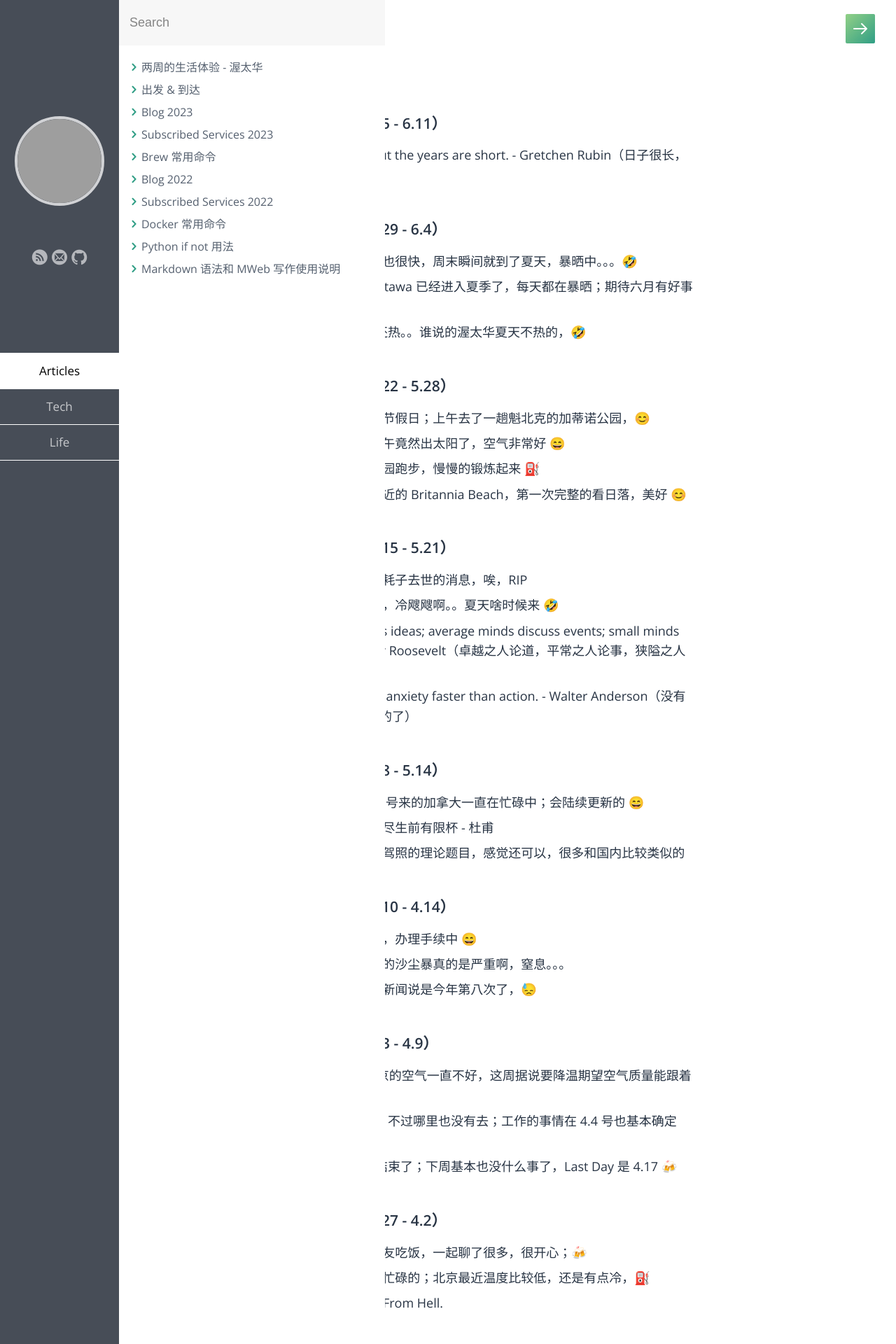
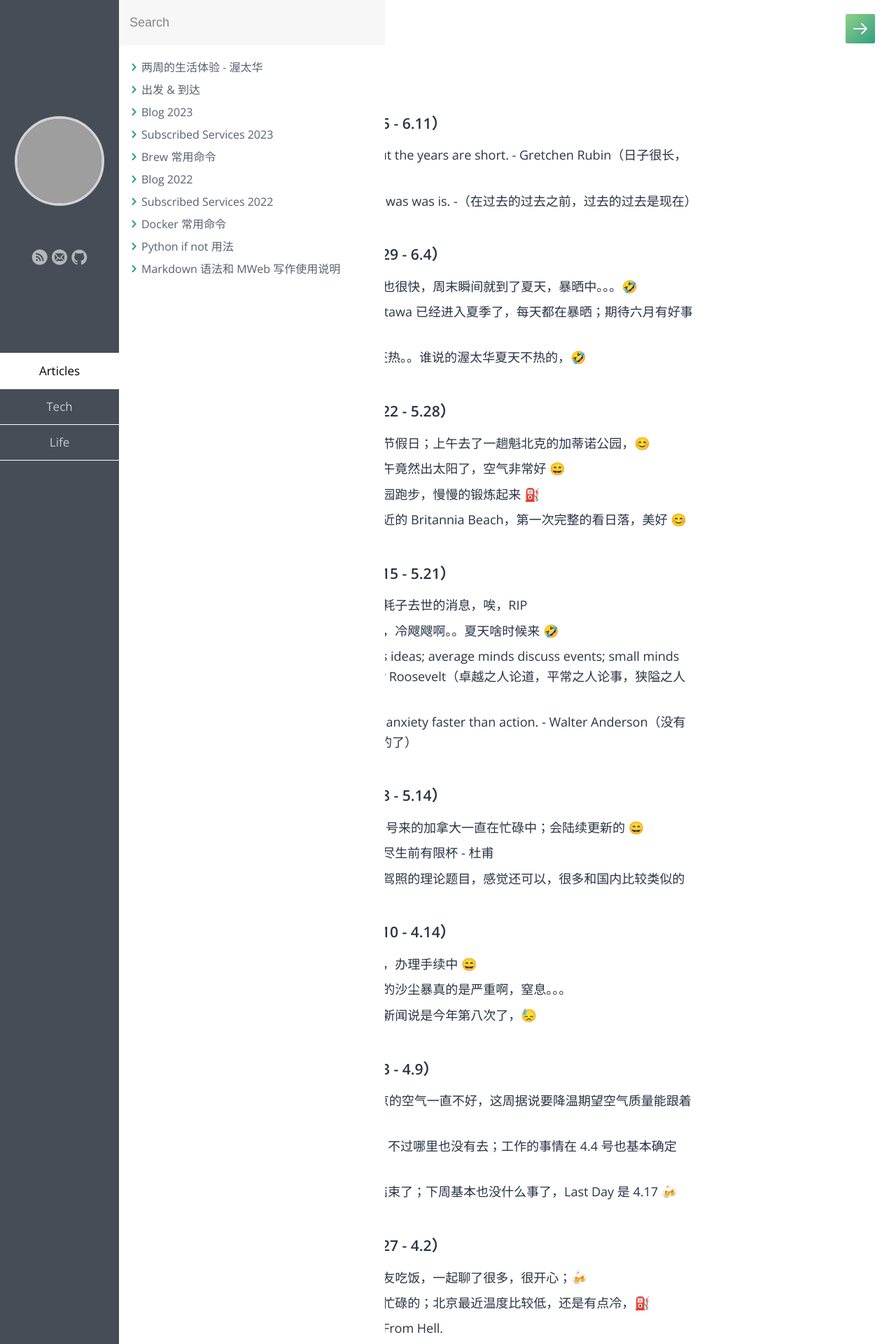
Before and after one commit to samxupeiran/samxupeiran.github.io, a Jekyll site: the page built from _posts/life/2023-01-03-my-blog.md, in a window 1280 px wide. Shown: the top 1920 px of the page at 70% size. Built offline with Jekyll 4.4.1, drawn with Linux system fonts in a browser that asks for light colours; some web fonts are replaced; grey boxes are pictures that could not be loaded.

Commit message:
feat: add weekly blog 6.6

```diff
--- a/_posts/life/2023-01-03-my-blog.md
+++ b/_posts/life/2023-01-03-my-blog.md
@@ -8,6 +8,7 @@ tags: Blog
 
 - ### 2023 年 6 月 第 2 周（6.5 - 6.11）
      - 6.5 The days are long, but the years are short. - Gretchen Rubin（日子很长，但年华很短）
+     - 6.6 Before was was was, was was is. -（在过去的过去之前，过去的过去是现在）
 
 - ### 2023 年 6 月 第 1 周（5.29 - 6.4）
      - 5.29 渥太华这个升温速度也很快，周末瞬间就到了夏天，暴晒中。。。🤣
```
